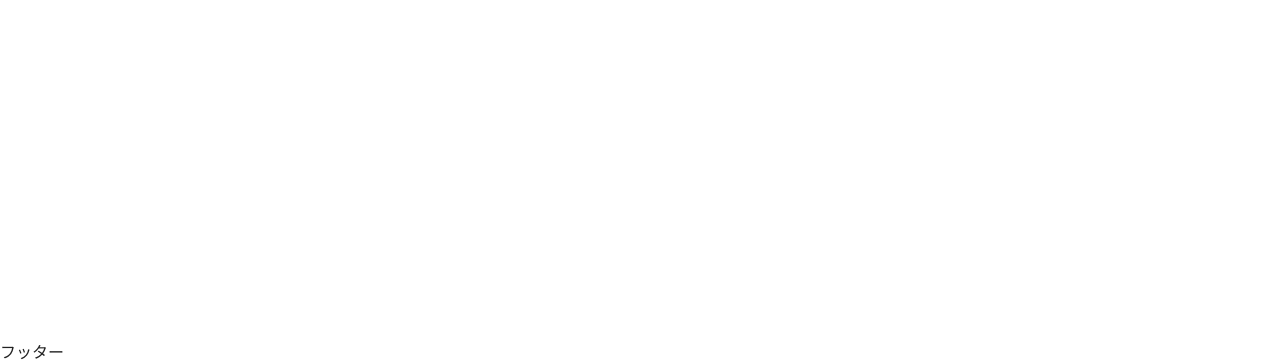
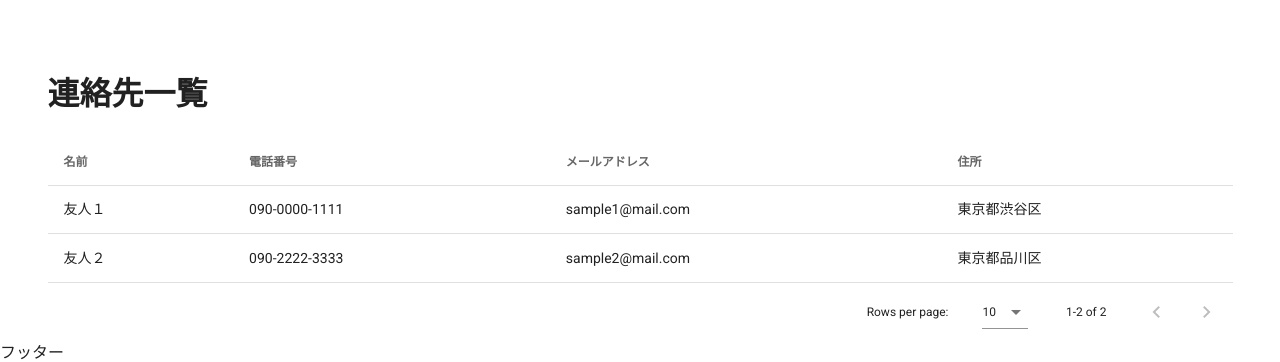
Before and after one commit to Chukoto/contacts-app-for-practice, a Vue app: page /contacts in a window 1280 px wide. Shown: the part 435-797 px from the top of the page. Built offline with nearby package versions, Linux system fonts and the light colour scheme.

Commit message:
[add] created Contacts.vue

```diff
--- /dev/null
+++ b/src/pages/Contacts.vue
@@ -0,0 +1,52 @@
+<template>
+  <v-container text-xs-center justify-center>
+    <v-layout row wrap>
+      <v-flex xs12>
+        <h1>連絡先一覧</h1>
+      </v-flex>
+
+      <v-flex xs12 mt-5 justify-center>
+        <!-- v-data-tableについて -->
+        <!-- ①v-bind:headersに、thタグの役割。scriptの配列'header'の指定が必須-->
+        <!-- ②v-bind:itemsに、scriptの配列'addresses'の指定が必須 -->
+        <v-data-table :headers="headers" :items="addresses">
+          <template v-slot:items="props">
+            <td class="text-xs-left">{{ props.item.name }}</td>
+            <td class="text-xs-left">{{ props.item.tel }}</td>
+            <td class="text-xs-left">{{ props.item.email }}</td>
+            <td class="text-xs-left">{{ props.item.address }}</td>
+          </template>
+        </v-data-table>
+      </v-flex>
+    </v-layout>
+  </v-container>
+</template>
+
+<script>
+export default {
+  data() {
+    return {
+      headers: [
+        { text: '名前', value: 'name' },
+        { text: '電話番号', value: 'tel' },
+        { text: 'メールアドレス', value: 'email' },
+        { text: '住所', value: 'address' },
+      ],
+      addresses: [
+        {
+          name: '友人１',
+          tel: '090-0000-1111',
+          email: 'sample1@mail.com',
+          address: '東京都渋谷区',
+        },
+        {
+          name: '友人２',
+          tel: '090-2222-3333',
+          email: 'sample2@mail.com',
+          address: '東京都品川区',
+        },
+      ],
+    };
+  },
+};
+</script>
--- a/src/router/index.js
+++ b/src/router/index.js
@@ -1,9 +1,16 @@
 import Vue from 'vue';
 import VueRouter from 'vue-router';
+import Contacts from '@/pages/Contacts';
 
 Vue.use(VueRouter);
 
-const routes = [];
+const routes = [
+  {
+    path: '/contacts',
+    name: 'Contacts',
+    component: Contacts,
+  },
+];
 
 const router = new VueRouter({
   mode: 'history',
```
